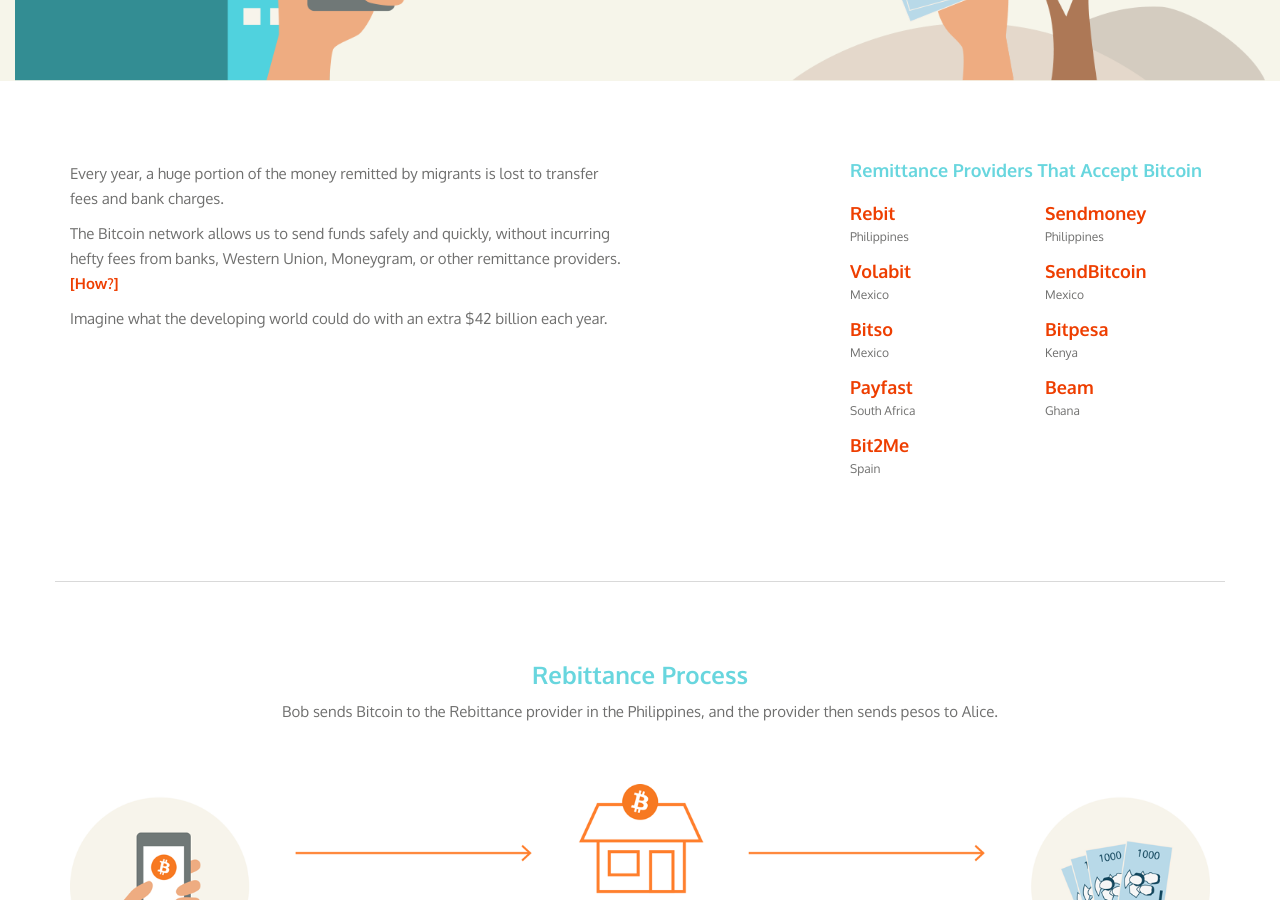
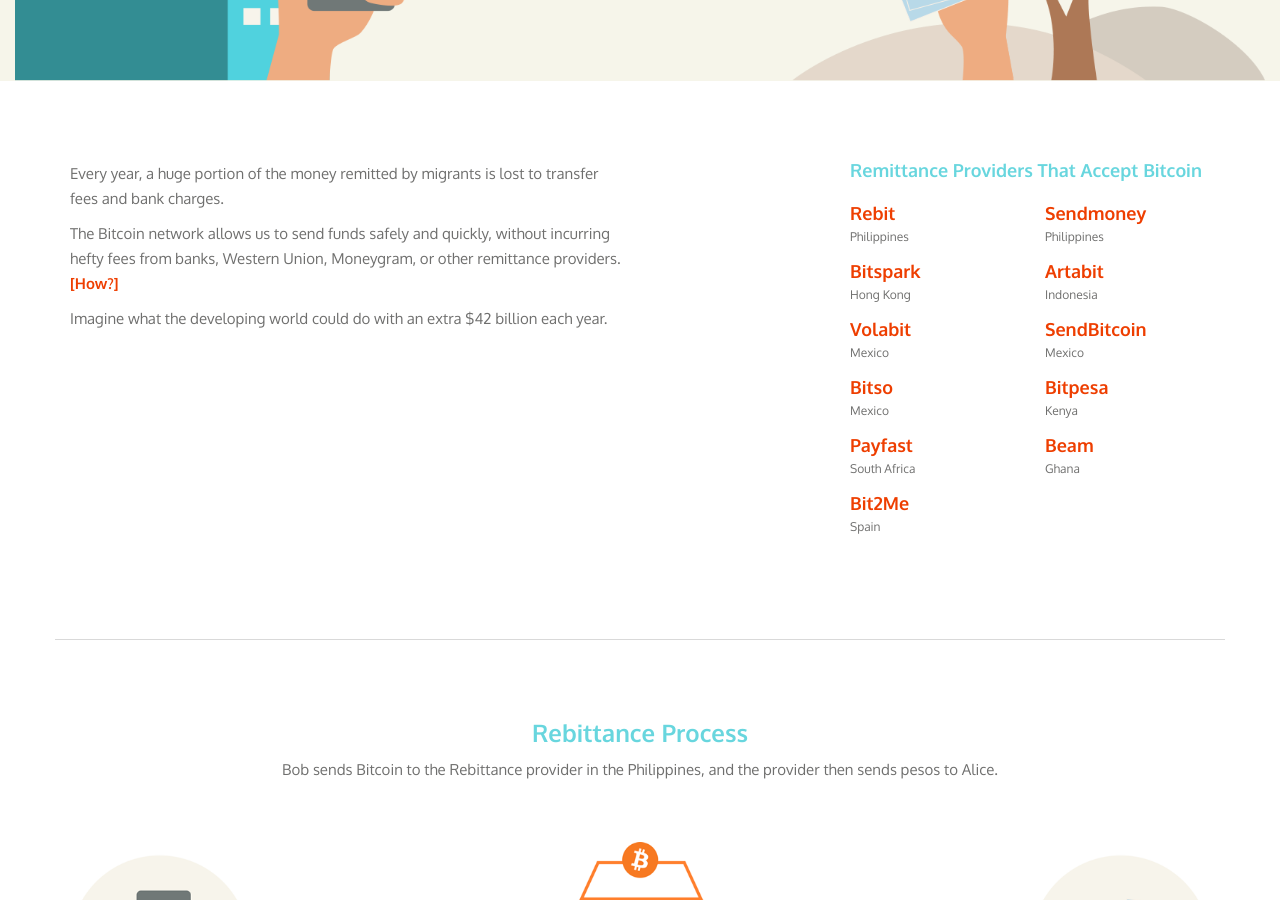
Before and after one commit to sciventures/rebittance, a Jekyll site: the page index.html, which Jekyll copies as it is, in a window 1280 px wide and 900 px high, scrolled down 577 px. Built offline with Jekyll 4.4.1, drawn with Linux system fonts in a browser that asks for light colours.

Commit message:
added bitspark and artabit

```diff
--- a/index.html
+++ b/index.html
@@ -89,6 +89,14 @@
             <li>
               <a href="https://sendmoney.ph" class="orangetext">Sendmoney</a>
               <span>Philippines</span>
+            </li>
+            <li>
+              <a href="https://bitspark.io" class="orangetext">Bitspark</a>
+              <span>Hong Kong</span>
+            </li>
+            <li>
+              <a href="https://artabit.com" class="orangetext">Artabit</a>
+              <span>Indonesia</span>
             </li>
             <li>
               <a href="https://volabit.com" class="orangetext">Volabit</a>
```
